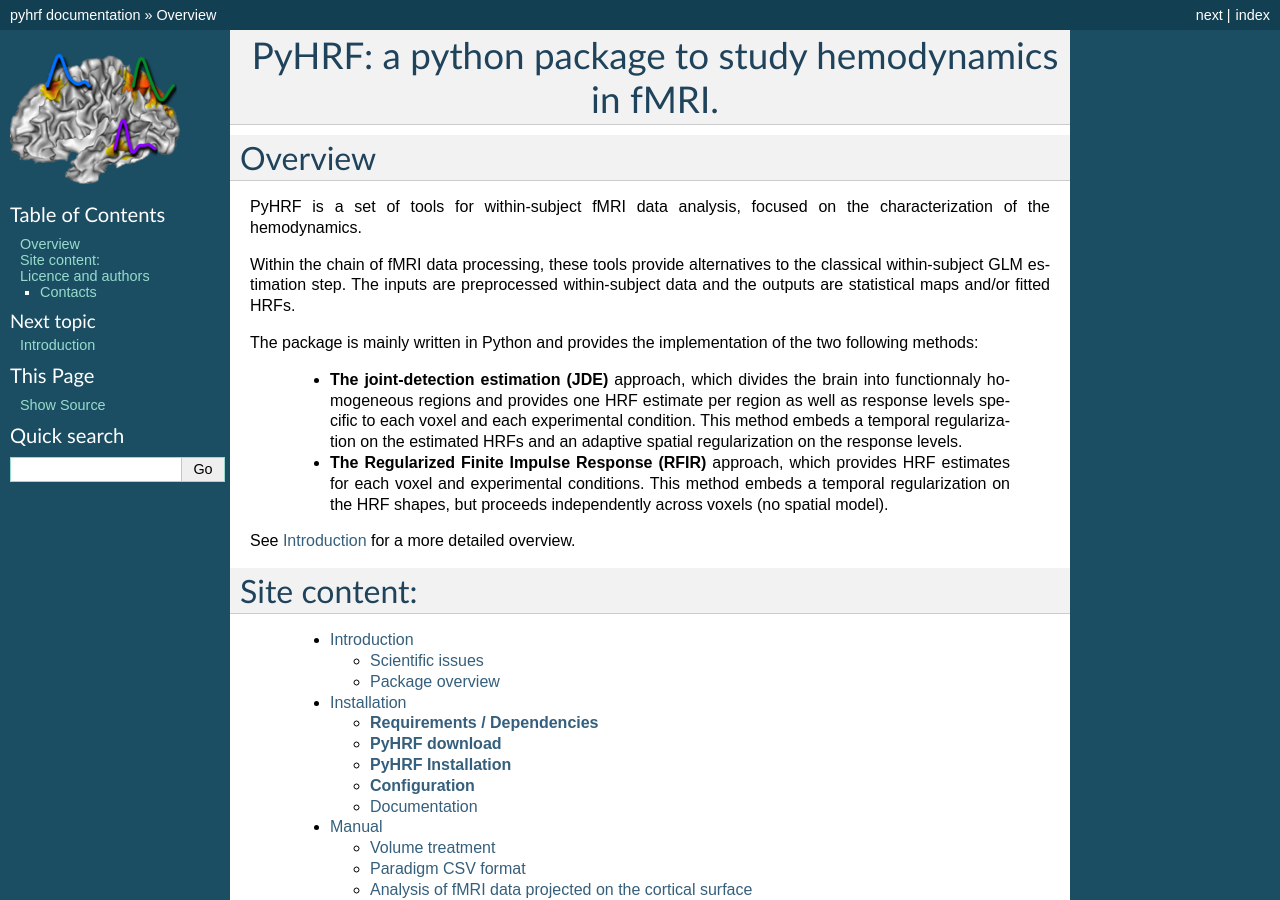
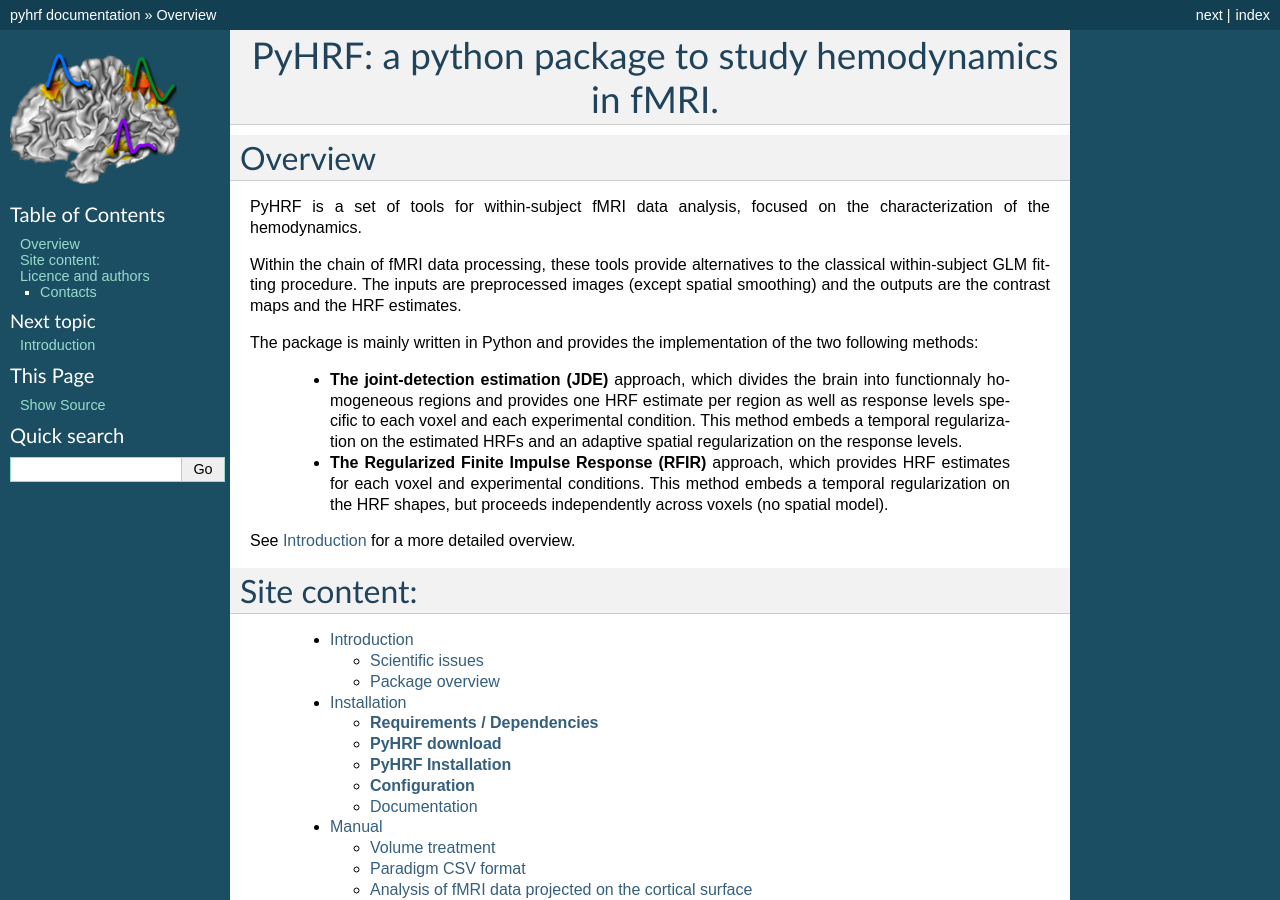
Before and after one commit to pyhrf/pyhrf, a Sphinx documentation site: the page built from doc/sphinx/source/index.rst, in a window 1280 px wide and 900 px high. Built offline with Sphinx 7.4.7, drawn with Linux system fonts in a browser that asks for light colours; pages that are not in the unit, such as notebooks, are missing from menus.

Commit message:
[ci skip] update contacts info, bug fixing in overview

```diff
--- a/doc/sphinx/source/index.rst
+++ b/doc/sphinx/source/index.rst
@@ -14,7 +14,7 @@ Overview
 
 PyHRF is a set of tools for within-subject fMRI data analysis, focused on the characterization of the hemodynamics.
 
-Within the chain of fMRI data processing, these tools provide alternatives to the classical within-subject GLM estimation step. The inputs are preprocessed within-subject data and the outputs are statistical maps and/or fitted HRFs.
+Within the chain of fMRI data processing, these tools provide alternatives to the classical within-subject GLM fitting procedure. The inputs are preprocessed images (except spatial smoothing) and the outputs are the contrast maps and the HRF estimates.
 
 The package is mainly written in Python and provides the implementation of the two following methods:
 
```
